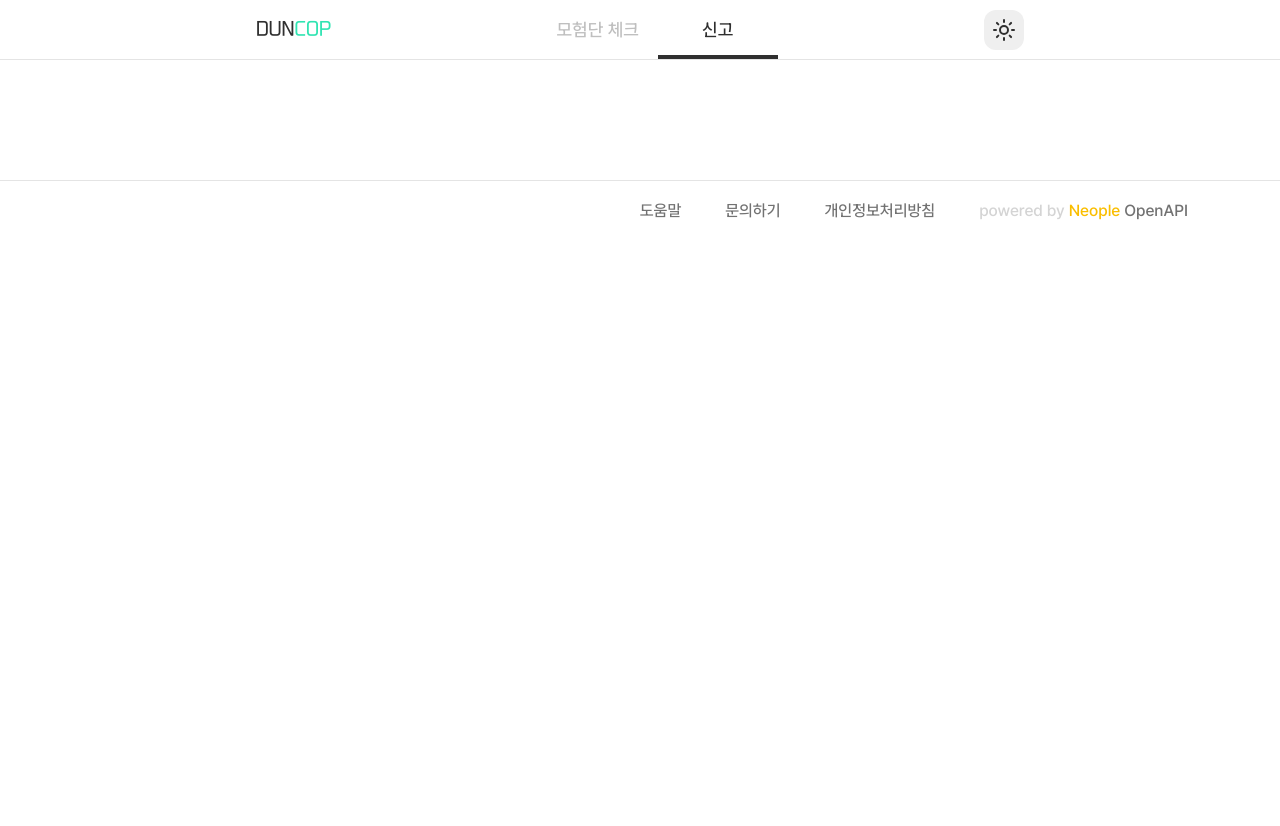
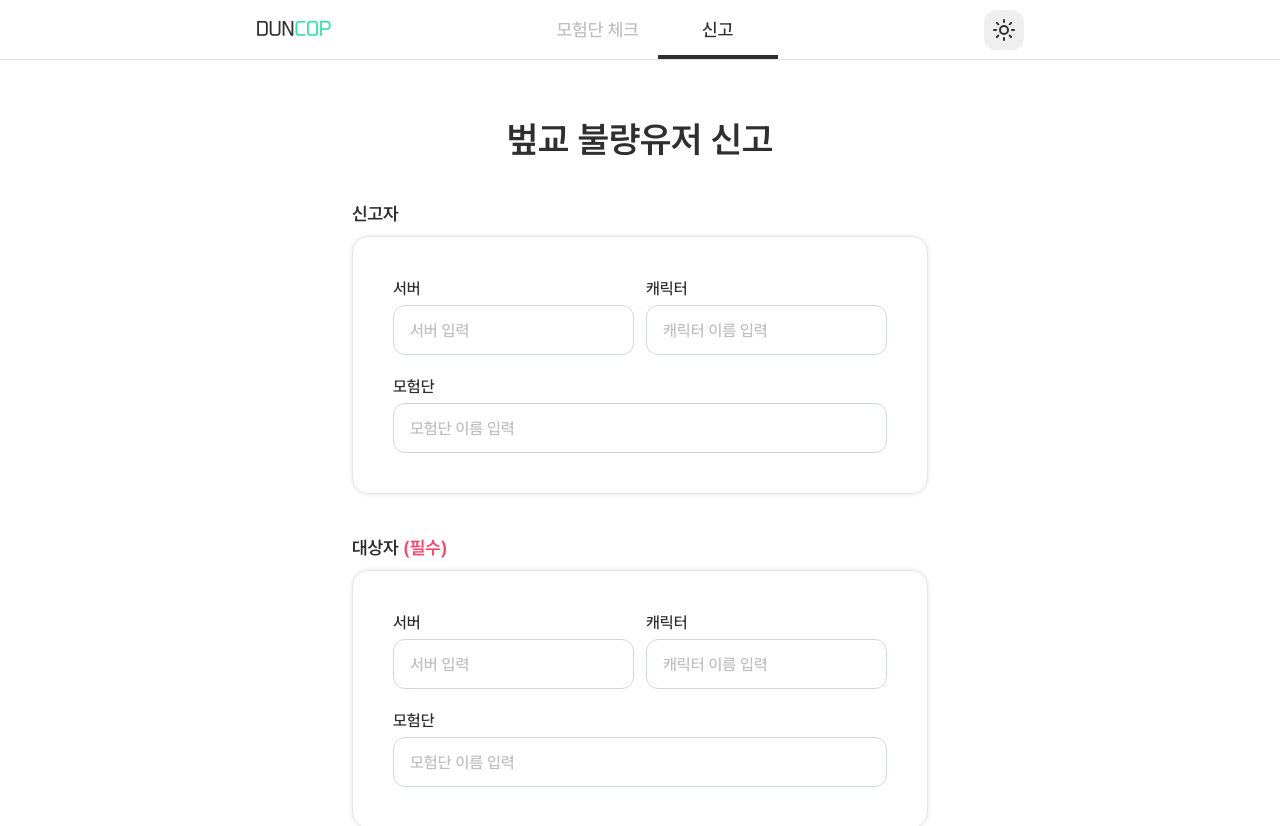
Before and after one commit to duncop/duncop, a Next.js app: page /report in a window 1280 px wide. Shown: the top 826 px of the page. Before the commit the page ends 800 px from the top, so only its background shows below. Built offline with nearby package versions, Linux system fonts and the light colour scheme.

Commit message:
feat: Report 페이지 퍼블리싱

```diff
--- a/src/app/report/page.tsx
+++ b/src/app/report/page.tsx
@@ -1,3 +1,10 @@
+import ReportForm from "@/components/ReportForm";
+
 export default function Report() {
-    return <></>;
+    return (
+        <div className="gap-10 flex flex-col items-center">
+            <h2 className="text-4xl font-semibold">벞교 불량유저 신고</h2>
+            <ReportForm />
+        </div>
+    );
 }
```
